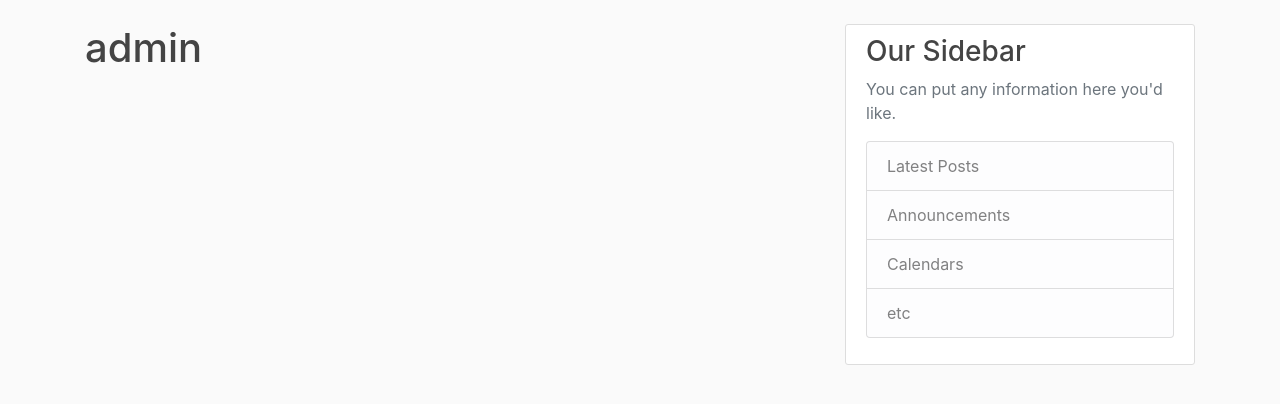
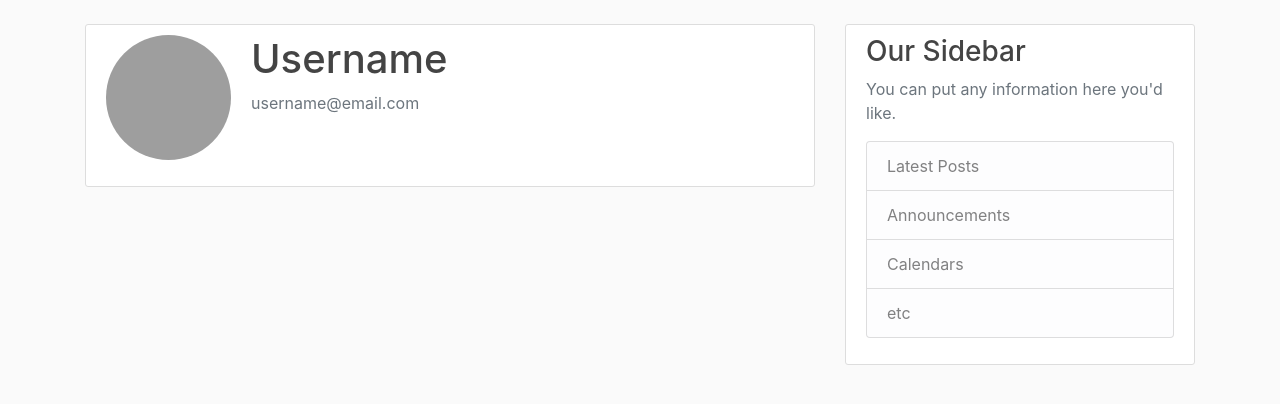
Before and after one commit to ttwange/Django_mantis, a Django app: page /profile/ in a window 1280 px wide. Shown: the part 56-460 px from the top of the page. Run offline with Django 4.2, Linux system fonts and the light colour scheme; a user stored in the database is signed in; some libraries are stand-ins or nearby versions; grey boxes are pictures that could not be loaded.

Commit message:
working on the profile page

```diff
--- a/users/templates/users/profile.html
+++ b/users/templates/users/profile.html
@@ -2,5 +2,14 @@
 {% load crispy_forms_tags %}
 
 {% block content %}
-  <h1>{{ user.username }}</h1>
+<div class="content-section">
+  <div class="media">
+    <img class="rounded-circle account-img" src="userimage.jpg">
+    <div class="media-body">
+      <h2 class="account-heading">Username</h2>
+      <p class="text-secondary">username@email.com</p>
+    </div>
+  </div>
+  <!-- FORM HERE -->
+</div>
 {% endblock content %}
```
